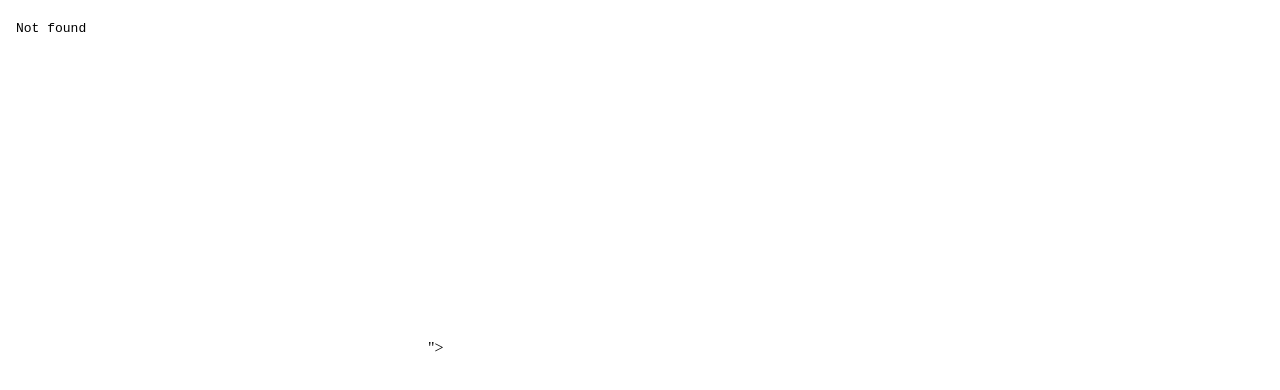
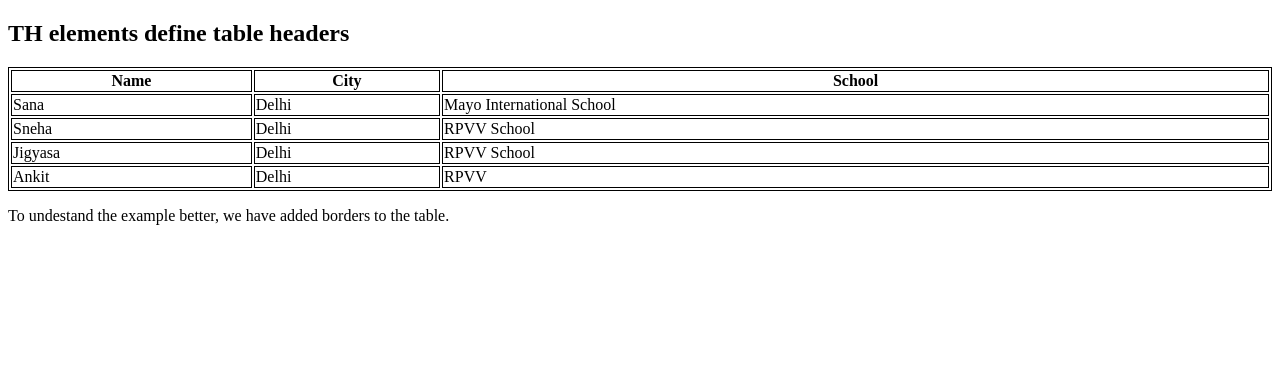
Before and after one commit to sanasaifi/sanacodingexample5, a plain HTML site: page index.html in a window 1280 px wide. Drawn offline with Linux system fonts and the light colour scheme.

Commit message:
Update index.html

```diff
--- a/index.html
+++ b/index.html
@@ -1,9 +1,43 @@
 <!DOCTYPE html>
 <html>
+<style>
+table, th, td {
+  border:1px solid black;
+}
+</style>
 <body>
 
-<iframe width="420" height="345" src="<iframe width="853" height="480" src="https://www.youtube.com/embed/NoEMIVx4J78" title="YouTube video player" frameborder="0" allow="accelerometer; autoplay; clipboard-write; encrypted-media; gyroscope; picture-in-picture" allowfullscreen></iframe>">
-</iframe>
+<h2>TH elements define table headers</h2>
+
+<table style="width:100%">
+  <tr>
+    <th>Name</th>
+    <th>City</th>
+    <th>School</th>
+  </tr>
+  <tr>
+    <td>Sana</td>
+    <td>Delhi</td>
+    <td>Mayo International School</td>
+  </tr>
+  <tr>
+    <td>Sneha</td>
+    <td>Delhi</td>
+    <td>RPVV School</td>
+  </tr>
+   <tr>
+    <td>Jigyasa</td>
+    <td>Delhi</td>
+    <td>RPVV School</td>
+  </tr>
+   <tr>
+    <td>Ankit</td>
+    <td>Delhi</td>
+    <td>RPVV</td>
+  </tr>
+</table>
+
+<p>To undestand the example better, we have added borders to the table.</p>
 
 </body>
 </html>
```
